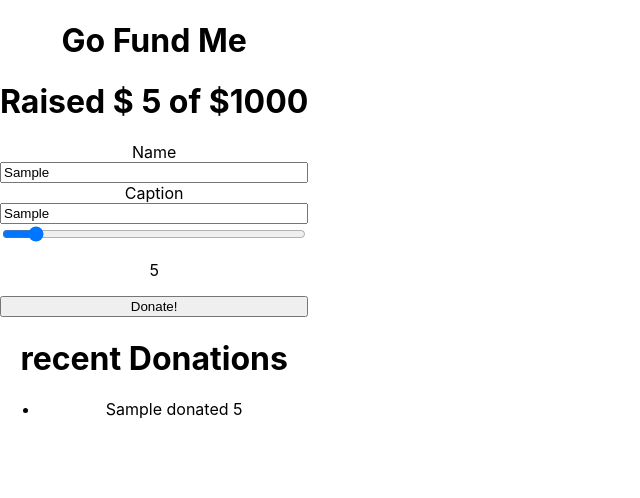
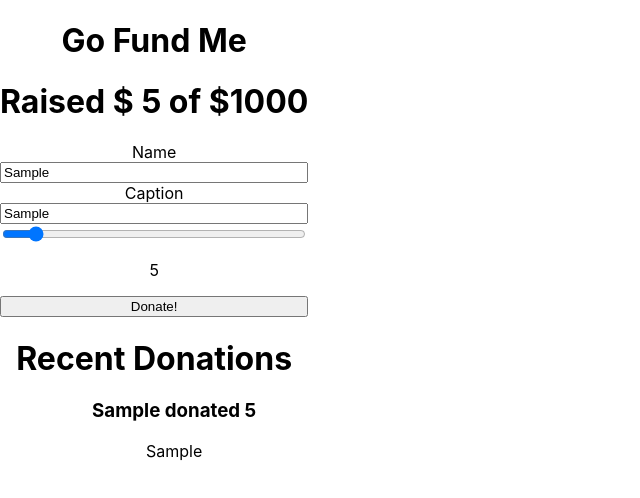
Before and after one commit to aransagarcia/gofundmewithHooks, a React (Create React App) app: page / in a window 1280 px wide. Both pictures are taken after typing "Sample", "Sample" into the empty fields and a click on the button "Donate!". Shown: the top 498 px of the page, without its empty margins (0-640 px from the left). Built offline with nearby package versions, Linux system fonts and the light colour scheme.

Commit message:
display recent donations

```diff
--- a/src/App.js
+++ b/src/App.js
@@ -25,16 +25,19 @@ const App = () => {
       storage = {
         totalAmount: totalAmount,
         inputAmount: inputAmount,
-        name: name
+        name: name,
+        caption: caption
       }
 
       setRecentDonation([... RecentDonation, storage ]);
   };
 
 
+   useEffect(() =>{
+     console.log('everytime state is being updated', totalAmount)
+   })
 
-
-  console.log("hooks", RecentDonation, inputAmount)
+  console.log("hooks", RecentDonation, inputAmount, totalAmount)
   return (
     <div className="App">
       <h1> Go Fund Me</h1>
--- a/src/Components/RaisedForm.js
+++ b/src/Components/RaisedForm.js
@@ -7,7 +7,7 @@ const RaisedForm = (props) => {
     <div className="RaisedDiv">
       <h1> Raised $ {props.totalAmount} of $1000</h1>
       <form className="RaisedForm" onSubmit={props.handleSubmit}>
-        <label for="name"> Name</label>
+        <label htmlFor="name"> Name</label>
         <input
           name="name"
           type="text"
@@ -16,7 +16,7 @@ const RaisedForm = (props) => {
           onChange={e => props.setName(e.target.value)}
         ></input>
 
-        <label for="caption"> Caption</label>
+        <label htmlFor="caption"> Caption</label>
         <input
           type="text"
           placeholder="..."
--- a/src/Components/RecentDonations.js
+++ b/src/Components/RecentDonations.js
@@ -1,26 +1,24 @@
-import React, {useState, useEffect} from 'react'
+import React from "react";
 import "../App.css";
 
-const RecentDonations =(props) =>{
+const RecentDonations = props => {
+  const donationList = props.RecentDonation.map(el => {
+    return (
+      <div key= {el.name} >
+        <h3> {el.name} donated {el.inputAmount} </h3>
+        <p> {el.caption} </p>
+      </div>
+    );
+  });
 
-
-
-    return(
-        <div className="Recent Donations">
-            <div className = 'List'>
-            <h1> recent Donations </h1>
-             </div>
-
-        <div>
-        <ul>
-            <li> {props.name} donated {props.inputAmount}  {props.captions}
-
-            </li>
-        </ul>
-        </div>
-        </div>
-    )
-
-}
+  return (
+    <div className="Recent Donations">
+      <div className="List">
+        <h1> Recent Donations </h1>
+        <ul>{donationList}</ul>
+      </div>
+    </div>
+  );
+};
 
 export default RecentDonations;
```
